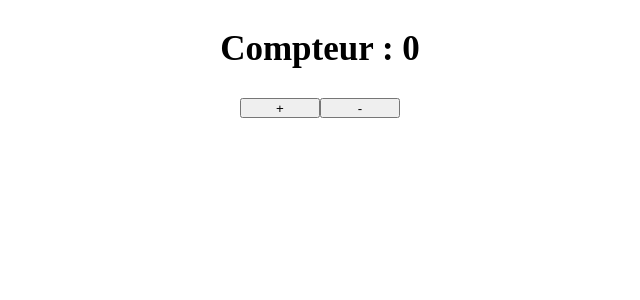
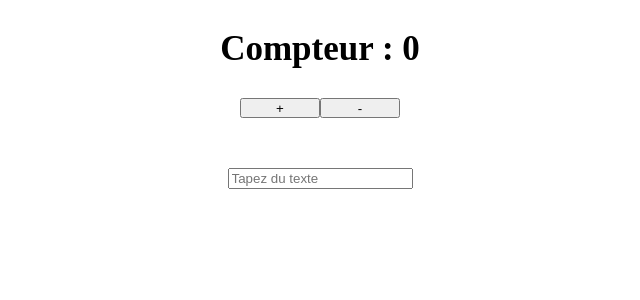
Before and after one commit to SebastienLludrigas/hookschapter, a React (Create React App) app: page / in a window 1280 px wide. Shown: the top 300 px of the page, without its empty margins (320-960 px from the left). Built offline with nearby package versions, Linux system fonts and the light colour scheme.

Commit message:
Combiner plusieurs Reducer

```diff
--- a/src/App.css
+++ b/src/App.css
@@ -1,3 +1,8 @@
 .App {
   text-align: center;
 }
+
+input {
+  display: block;
+  margin: 50px auto;
+}
--- a/src/App.js
+++ b/src/App.js
@@ -1,6 +1,7 @@
 import React from 'react';
 import './App.css';
 import Counter from './Composants/Counter';
+import Name from './Composants/Name';
 
 
 function App() {
@@ -8,6 +9,7 @@ function App() {
   return (
     <div className="App">
       <Counter/>
+      <Name />
     </div>
   );
 }
--- a/src/Composants/Counter.js
+++ b/src/Composants/Counter.js
@@ -4,7 +4,10 @@ import './Counter.css';
 
 export default function Counter() {
 
-   const count  = useSelector(state =>state.count);
+   const {count, name}  = useSelector(state => ({
+      ...state.counterReducer,
+      ...state.nameReducer
+   }));
    const dispatch = useDispatch();
 
    const incrementCount = () => {
@@ -26,6 +29,7 @@ export default function Counter() {
             <button onClick={incrementCount}>+</button>
             <button onClick={decrementCount}>-</button>
          </div>
+         <h2>{name}</h2>
       </div>
    )
 }
--- /dev/null
+++ b/src/Composants/Name.js
@@ -0,0 +1,26 @@
+import React from 'react'
+import { useDispatch } from 'react-redux'
+
+const Name = () => {
+
+   const dispatch = useDispatch();
+
+   const handleUpdate = (evt) => {
+      dispatch({
+         type: 'UPDATE',
+         payload: evt.target.value,
+      })
+   }
+
+   return (
+      <div>
+         <input
+         type="text"
+         placeholder="Tapez du texte"
+         onChange={handleUpdate}
+         />
+      </div>
+   )
+}
+
+export default Name;
--- /dev/null
+++ b/src/Reducer/nameReducer.js
@@ -0,0 +1,12 @@
+const nameReducer = (state = {name: ''}, action) => {
+   switch(action.type) {
+      case 'UPDATE':
+         return {
+            ...state,
+            name: action.payload,
+         }
+      default: return state;
+   }
+}
+
+export default nameReducer;
--- a/src/index.js
+++ b/src/index.js
@@ -1,11 +1,17 @@
 import React from 'react';
 import ReactDOM from 'react-dom';
 import App from './App';
-import {createStore} from 'redux';
+import {createStore, combineReducers} from 'redux';
 import {Provider} from 'react-redux';
 import counterReducer from './Reducer/counterReducer';
+import nameReducer from './Reducer/nameReducer';
 
-const store = createStore(counterReducer);
+const rootReducer = combineReducers({
+  counterReducer,
+  nameReducer,
+})
+
+const store = createStore(rootReducer);
 
 ReactDOM.render(
   <Provider store={store}>
```
